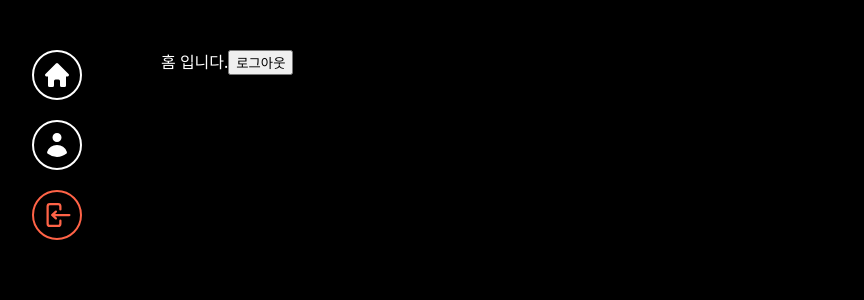
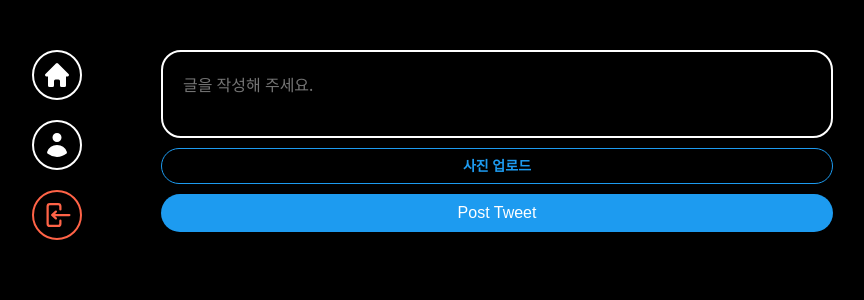
Before and after one commit to Hongaproject/firebase-CRUD-React, a React (Create React App) app: page / in a window 1280 px wide. Shown: the top 300 px of the page, without its empty margins (237-1101 px from the left). Built offline with nearby package versions, Linux system fonts and the light colour scheme; no server answers; sample sign-in values are in the browser's storage.

Commit message:
홈 화면 틀 제작 (기능X)

```diff
--- /dev/null
+++ b/src/componments/post-tweet-form.jsx
@@ -0,0 +1,71 @@
+import styled from "styled-components";
+
+const Form = styled.form`
+  display: flex;
+  flex-direction: column;
+  gap: 10px;
+`;
+
+const TextArea = styled.textarea`
+  border: 2px solid white;
+  padding: 20px;
+  border-radius: 20px;
+  font-size: 16px;
+  color: white;
+  background-color: black;
+  width: 100%;
+  resize: none;
+  font-family: system-ui, -apple-system, BlinkMacSystemFont, "Segoe UI", Roboto,
+    Oxygen, Ubuntu, Cantarell, "Open Sans", "Helvetica Neue", sans-serif;
+  &::placeholder {
+    font-size: 16px;
+  }
+  &:focus {
+    outline: none;
+    border-color: #1d9bf0;
+  }
+`;
+
+const AttachFileButton = styled.label`
+  padding: 10px 0px;
+  color: #1d9bf0;
+  text-align: center;
+  border-radius: 20px;
+  border: 1px solid #1d9bf0;
+  font-size: 14px;
+  font-weight: 600;
+  cursor: pointer;
+`;
+
+const AttachFileInput = styled.input`
+  display: none;
+`;
+
+const SubmitBtn = styled.input`
+  background-color: #1d9bf0;
+  color: white;
+  border: none;
+  padding: 10px 0px;
+  border-radius: 20px;
+  font-size: 16px;
+  cursor: pointer;
+  &:hover,
+  &:active {
+    opacity: 0.9;
+  }
+`;
+
+function PostTweetForm() {
+
+    return(
+        <Form>
+            <TextArea placeholder="글을 작성해 주세요."/>
+            <AttachFileButton htmlFor="file">사진 업로드</AttachFileButton>
+            <AttachFileInput type="file" id="file" accept="image/*" />
+            <SubmitBtn type="submit" value="Post Tweet"/>
+        </Form>
+
+    )
+}
+
+export default PostTweetForm;
--- a/src/routes/home.jsx
+++ b/src/routes/home.jsx
@@ -1,16 +1,16 @@
-import { auth } from "../firebase";
+import styled from "styled-components";
+import PostTweetForm from "../componments/post-tweet-form";
+
+const Wrapper = styled.div`
+
+`
 
 function Home() {
 
-    const logOut = () => {
-        auth.signOut();
-    }
-
     return(
-        <div>
-            홈 입니다.
-            <button onClick={logOut}>로그아웃</button>
-        </div>
+        <Wrapper>
+            <PostTweetForm />
+        </Wrapper>
     );
 }
 
```
